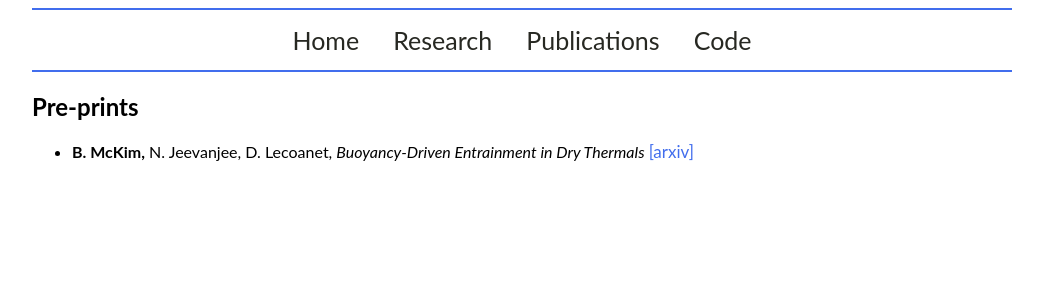
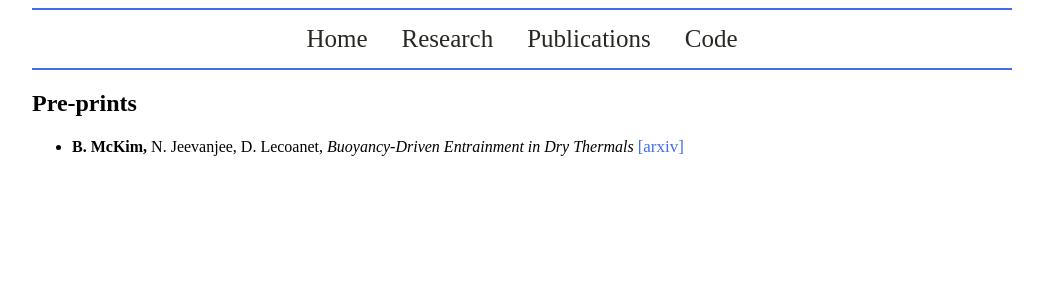
Before and after one commit to mckimb/mckimb.github.io, a Jekyll site: the page built from papers/index.html, in a window 1280 px wide. Shown: the top 300 px of the page, without its empty margins (118-1161 px from the left). Built offline with Jekyll 4.4.1, drawn with Linux system fonts in a browser that asks for light colours.

Commit message:
Update main.css

```diff
--- a/css/main.css
+++ b/css/main.css
@@ -1,7 +1,8 @@
 body {
     margin-left: 150px;
     margin-right: 150px;
-    font-family: "Lato", sans-serif;
+    \\ font-family: "Lato", sans-serif;
+    font-family: "Bitstream Charter";
 }
 
 body h2 {
```
